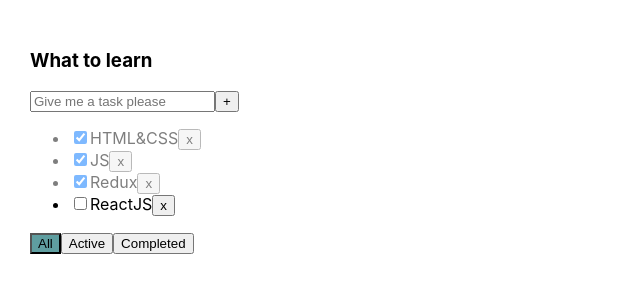
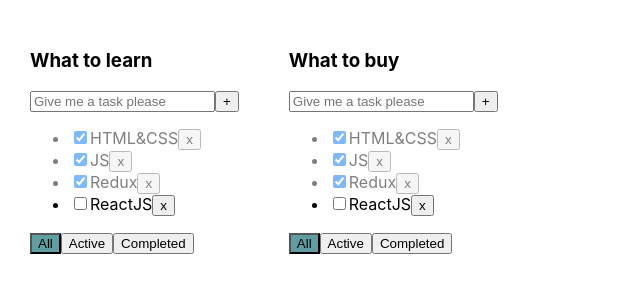
Before and after one commit to seomaks/todo_list, a React (Create React App) app: page / in a window 1280 px wide. Shown: the top 300 px of the page, without its empty margins (0-640 px from the left). Built offline with nearby package versions, Linux system fonts and the light colour scheme.

Commit message:
add the second list_5 lesson

```diff
--- a/src/App.tsx
+++ b/src/App.tsx
@@ -5,46 +5,105 @@ import {v1} from "uuid";
 
 export type FilterValuesType = "all" | "active" | "completed";
 
+type todolistsType = {
+  id: string
+  title: string
+  filter: FilterValuesType
+}
+
 function App() {
-  const [tasks, setTasks] = useState([
+  let todolistID1 = v1();
+  let todolistID2 = v1();
+
+  let [todolists, setTodolists] = useState<Array<todolistsType>>([
+    {id: todolistID1, title: 'What to learn', filter: 'all'},
+    {id: todolistID2, title: 'What to buy', filter: 'all'}
+  ])
+
+  const [tasks, setTasks] = useState({
+    [todolistID1]: [
       {id: v1(), title: "HTML&CSS", isDone: true},
       {id: v1(), title: "JS", isDone: true},
       {id: v1(), title: "Redux", isDone: true},
       {id: v1(), title: "ReactJS", isDone: false}
-  ])
+    ],
+    [todolistID2]: [
+      {id: v1(), title: "HTML&CSS", isDone: true},
+      {id: v1(), title: "JS", isDone: true},
+      {id: v1(), title: "Redux", isDone: true},
+      {id: v1(), title: "ReactJS", isDone: false}
+    ]
+  });
 
-  const addTask = (title: string) => {
-    const newTask: TaskType = {
+  const addTask = (todolistId: string, title: string) => {
+    setTasks({
+      ...tasks,
+      [todolistId]: [{
         id: v1(),
-      title,
+        title: title,
         isDone: false
-    }
-    setTasks([newTask, ...tasks])
+      }, ...tasks[todolistId]]
+    })
+    /*    const newTask: TaskType = {id: v1(), title,isDone: false}
+        setTasks([newTask, ...tasks])*/
   }
 
-  function removeTask(id: string) {
-    const filteredTasks = tasks.filter(t => t.id !== id);
-    setTasks(filteredTasks)
+  function removeTask(todolistId: string, id: string) {
+    setTasks({
+      ...tasks,
+      [todolistId]: tasks[todolistId].filter(f => f.id !== id)
+    })
   }
 
-  const changeTaskStatus = (taskID: string, isDone: boolean) => {
-    const updatedTasks = tasks.map(t => t.id === taskID ? {...t, isDone: isDone} : t)
-    setTasks(updatedTasks)
+  const changeTaskStatus = (todolistId: string, taskID: string, isDone: boolean) => {
+    setTasks({
+      ...tasks,
+      [todolistId]: tasks[todolistId].map(m => m.id === taskID ? {
+        ...m,
+        isDone: isDone
+      } : m)
+    })
   }
 
+
+  function changeFilter(todolistId: string, value: FilterValuesType) {
+    setTodolists(todolists.map(m => m.id === todolistId ? {
+      ...m,
+      filter: value
+    } : m))
+  }
 
 
   return (
     <div className="App">
-      <Todolist title="What to learn"
-                tasks={tasks}
-           //     filter={filter}
+
+      {todolists.map(m => {
+
+        let tasksForTodolist = tasks[m.id];
+
+        if (m.filter === "active") {
+          tasksForTodolist = tasks[m.id].filter(t => t.isDone === false);
+        }
+        if (m.filter === "completed") {
+          tasksForTodolist = tasks[m.id].filter(t => t.isDone === true);
+        }
+
+        return (
+          <Todolist
+            key={m.id}
+            todolistId={m.id}
+            title={m.title}
+            tasks={tasksForTodolist}
+            filter={m.filter}
             removeTask={removeTask}
             addTask={addTask}
-        //вывели фильтр на страницу
-              //  changeFilter={changeFilter}
+            changeFilter={changeFilter}
             changeTaskStatus={changeTaskStatus}
           />
+        )
+      })}
+
+
     </div>
   );
 }
--- a/src/Todolist.tsx
+++ b/src/Todolist.tsx
@@ -9,22 +9,40 @@ export type TaskType = {
 
 type PropsType = {
   title: string
+  todolistId: string
   tasks: Array<TaskType>
-  //filter: FilterValuesType
-  addTask: (taskID: string) => void
-  changeTaskStatus: (taskID: string, isDone: boolean) => void
-  removeTask: (taskId: string) => void
-  //указали тип фильтра: функция, которая не возвращает данные
-  //changeFilter: (value: FilterValuesType) => void
+  filter: FilterValuesType
+  addTask: (todolistId: string, taskID: string) => void
+  changeTaskStatus: (todolistId: string, taskID: string, isDone: boolean) => void
+  removeTask: (todolistId: string, taskId: string) => void
+  changeFilter: (todolistId: string, value: FilterValuesType) => void
+
 }
 
 export function Todolist(props: PropsType) {
   const [title, setTitle] = useState<string>("")
   const [error, setError] = useState<boolean>(false)
+  let taskJSXElement = props.tasks.map((t) => {
+    const changeTaskStatus = (e: ChangeEvent<HTMLInputElement>) =>
+      props.changeTaskStatus(props.todolistId, t.id, e.currentTarget.checked)
+    const removeTask = () => props.removeTask(props.todolistId, t.id)
+    return <li
+      key={t.id}
+      className={t.isDone ? "done" : ""}
+    >
+      <input type="checkbox"
+             checked={t.isDone}
+             onChange={changeTaskStatus}
+      />
+      <span>{t.title}</span>
+      <button onClick={removeTask}>x
+      </button>
+    </li>
+  })
   const addTaskToTodoList = () => {
     const trimmedTitle = title.trim()
     if (trimmedTitle) {
-      props.addTask(trimmedTitle)
+      props.addTask(props.todolistId, trimmedTitle)
       setTitle("")
     } else {
       setError(true)
@@ -41,29 +59,15 @@ export function Todolist(props: PropsType) {
     setError(false)
   }
 
-  const onAllClickHandler = () => changeFilter("all")
-  const onActiveClickHandler = () => changeFilter("active")
-  const onCompleteClickHandler = () => changeFilter("completed")
+  const onAllClickHandler = () => props.changeFilter(props.todolistId,"all")
+  const onActiveClickHandler = () => props.changeFilter(props.todolistId,"active")
+  const onCompleteClickHandler = () => props.changeFilter(props.todolistId,"completed")
 
-  const [filter, setFilter] = useState<FilterValuesType>("all");
-  let tasksForTodolist = props.tasks;
-  if (filter === "active") {
-    tasksForTodolist = props.tasks.filter(t => t.isDone === false);
-  }
-  if (filter === "completed") {
-    tasksForTodolist = props.tasks.filter(t => t.isDone === true);
-  }
-
-  const allBtnClass = filter === "all" ? "active-filter" : ""
-  const activeBtnClass = filter === "active" ? "active-filter" : ""
-  const completedBtnClass = filter === "completed" ? "active-filter" : ""
-
-  function changeFilter(value: FilterValuesType) {
-    setFilter(value);
-  }
+  const allBtnClass = props.filter === "all" ? "active-filter" : ""
+  const activeBtnClass = props.filter === "active" ? "active-filter" : ""
+  const completedBtnClass = props.filter === "completed" ? "active-filter" : ""
 
   return <div>
-
     <h3>{props.title}</h3>
     <div>
       <input
@@ -77,23 +81,7 @@ export function Todolist(props: PropsType) {
       {error && <p style={{margin: "5px 0", color: "red"}}>Title is required!</p>}
     </div>
     <ul>
-      {tasksForTodolist.map((t) => {
-      const changeTaskStatus = (e: ChangeEvent<HTMLInputElement>) =>
-      props.changeTaskStatus(t.id, e.currentTarget.checked)
-      const removeTask = () => props.removeTask(t.id)
-      return <li
-      key={t.id}
-      className={t.isDone ? "done" : ""}
-      >
-      <input type="checkbox"
-      checked={t.isDone}
-      onChange={changeTaskStatus}
-      />
-      <span>{t.title}</span>
-      <button onClick={removeTask}>x
-      </button>
-      </li>
-    })}
+      {taskJSXElement}
     </ul>
     <div>
       <button
```
Lines whose indentation alone changed are shown as unchanged.
